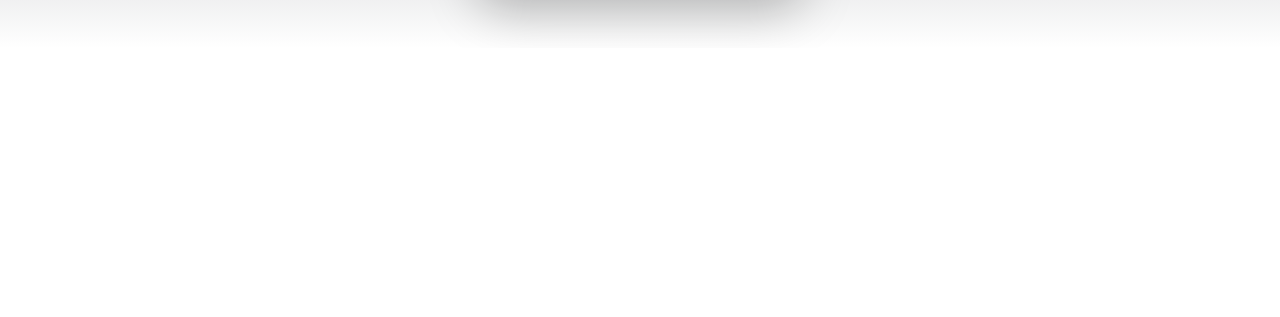
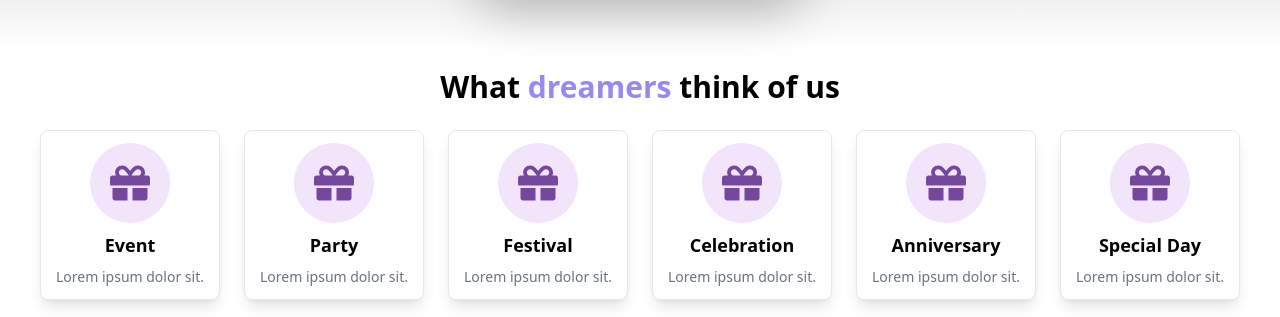
Before and after one commit to scob337/new-project, a React (Vite) app: page / in a window 1280 px wide. Shown: the part 1594-1911 px from the top of the page. Before the commit the page ends 1642 px from the top, so only its background shows below. Built offline with nearby package versions, Linux system fonts and the light colour scheme.

Commit message:
Add Dreams Sections

```diff
--- /dev/null
+++ b/src/pages/Home/Dreamers.jsx
@@ -0,0 +1,67 @@
+import { FaGift } from "react-icons/fa";
+
+const iconList = [
+  {
+    icon: FaGift, // تمرير المكون بدلاً من الـ JSX
+    title: "Event",
+    description: "Lorem ipsum dolor sit.",
+  },
+  {
+    icon: FaGift,
+    title: "Party",
+    description: "Lorem ipsum dolor sit.",
+  },
+  {
+    icon: FaGift,
+    title: "Festival",
+    description: "Lorem ipsum dolor sit.",
+  },
+  {
+    icon: FaGift,
+    title: "Celebration",
+    description: "Lorem ipsum dolor sit.",
+  },
+  {
+    icon: FaGift,
+    title: "Anniversary",
+    description: "Lorem ipsum dolor sit.",
+  },
+  {
+    icon: FaGift,
+    title: "Special Day",
+    description: "Lorem ipsum dolor sit.",
+  },
+];
+
+const Dreamers = () => {
+  return (
+    <div className="flex flex-col justify-center items-center py-5 w-full">
+      <h1 className="text-3xl font-bold leading-tight mb-6 text-center">
+        What <span className="text-[#968AEF]">dreamers</span> think of us
+      </h1>
+
+      <div className="flex flex-wrap justify-center gap-6 w-[100%] ">
+        {iconList.map((item, index) => {
+          const IconComponent = item.icon; // استدعاء الأيقونة كمكون
+
+          return (
+            <div
+              key={index}
+              className="bg-white cursor-pointer shadow-lg w-[180px] h-[170px] flex flex-col justify-center items-center gap-2 p-2 rounded-lg border border-gray-200 transition-transform duration-300 hover:scale-105"
+            >
+              <span className="bg-[#F1E4FB] w-[80px] h-[80px] flex justify-center items-center rounded-full p-2">
+                <IconComponent className="text-[#74489E] text-[40px]" />
+              </span>
+              <h3 className="text-lg font-semibold">{item.title}</h3>
+              <p className="text-sm text-gray-500 text-center">
+                {item.description}
+              </p>
+            </div>
+          );
+        })}
+      </div>
+    </div>
+  );
+};
+
+export default Dreamers;
--- a/src/pages/Home/Home.jsx
+++ b/src/pages/Home/Home.jsx
@@ -1,12 +1,14 @@
 import React from 'react'
 import HeroSection from './HeroSection'
 import FrameSection from './FrameSection'
+import Dreamers from './Dreamers'
 
 const Home = () => {
   return (
     <>
       <HeroSection />
-          <FrameSection/>
+      <FrameSection />
+      <Dreamers/>
     </>
   )
 }
```
